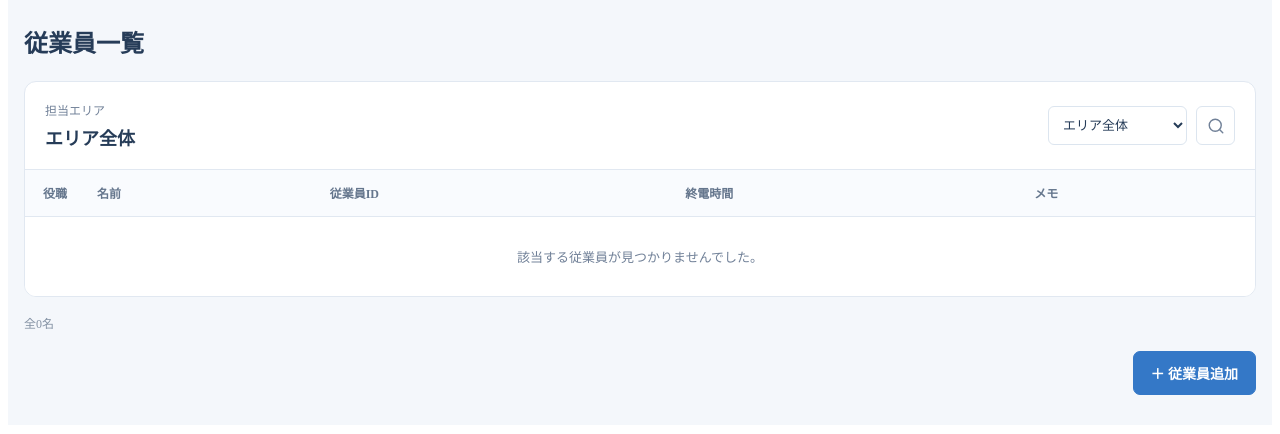
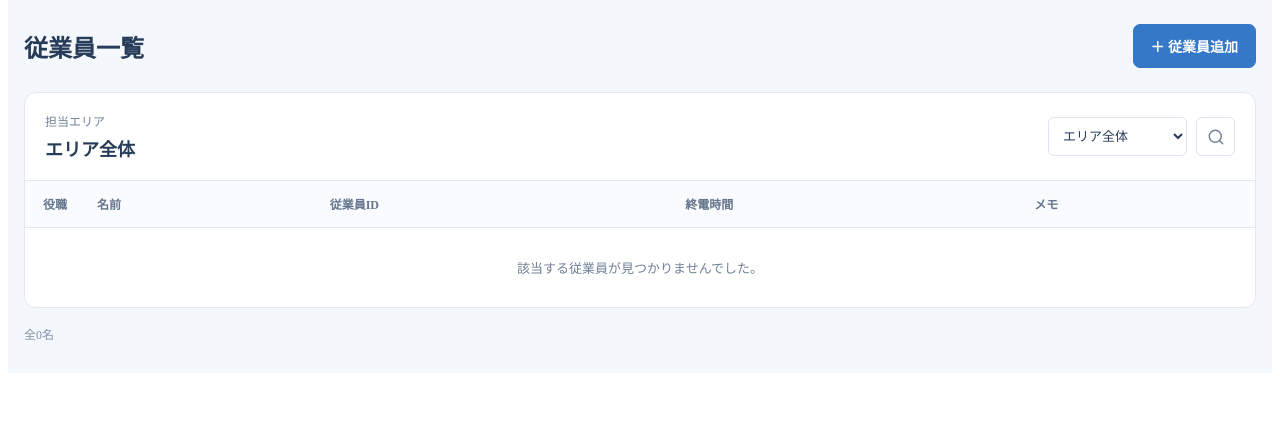
Before and after one commit to yaemicro12-source/Shift-Management, a Django app: template shift_management/templates/shift_management/all_staff.html in a window 1280 px wide. Shown: the part 79-513 px from the top of the page. Run offline with Django 5.2, Linux system fonts and the light colour scheme; the template is opened without the code that fills it, so the values that code supplies are empty.

Commit message:
スタッフ追加ボタン調整

```diff
--- a/shift_management/static/shift_management/style.css
+++ b/shift_management/static/shift_management/style.css
@@ -3145,3 +3145,40 @@ div.settings-menu-item {
     outline: 2px solid #3478c7;
     outline-offset: 3px;
 }
+.staff-list-heading {
+    display: flex;
+    align-items: center;
+    justify-content: space-between;
+    flex-wrap: wrap;
+    gap: 12px;
+    margin-bottom: 20px;
+}
+
+.staff-list-heading .staff-list-title {
+    margin: 0;
+}
+
+.staff-list-heading .staff-add-button {
+    margin: 0;
+    white-space: nowrap;
+}
+
+.staff-list-page .staff-list-heading {
+    display: flex;
+    align-items: center;
+    justify-content: space-between;
+    flex-wrap: wrap;
+    gap: 16px;
+    margin-bottom: 24px;
+}
+
+.staff-list-page .staff-list-heading .staff-list-title {
+    margin: 0;
+}
+
+.staff-list-page .staff-list-heading .staff-add-button {
+    width: auto;
+    margin: 0 0 0 auto;
+    flex: 0 0 auto;
+    white-space: nowrap;
+}
--- a/shift_management/templates/shift_management/all_staff.html
+++ b/shift_management/templates/shift_management/all_staff.html
@@ -8,7 +8,14 @@
 
 {% block content %}
 <div class="staff-list-page">
-  <h1 class="staff-list-title">従業員一覧</h1>
+    <div class="staff-list-heading">
+    <h1 class="staff-list-title">従業員一覧</h1>
+
+    <a href="{% url 'shift_management:add_staff' %}"
+       class="staff-add-button">
+      ＋ 従業員追加
+    </a>
+  </div>
 
   <section class="staff-list-panel">
     <div class="staff-list-header">
@@ -160,11 +167,6 @@
     {% endif %}
   </div>
 
-  <div class="staff-add-row">
-    <a href="{% url 'shift_management:add_staff' %}"
-       class="staff-add-button">＋ 従業員追加</a>
-  </div>
-</div>
 
 <script>
 document.addEventListener("DOMContentLoaded", function () {
```
